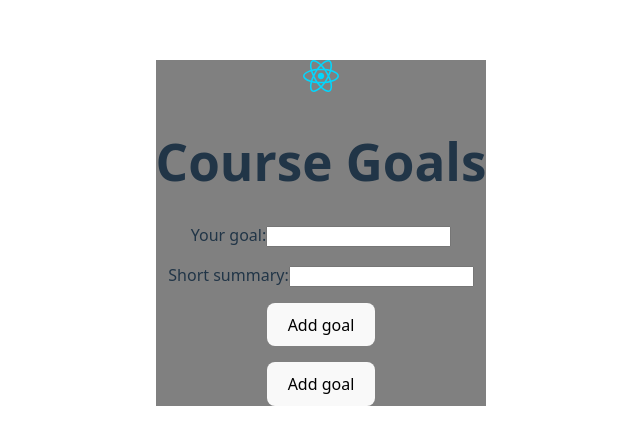
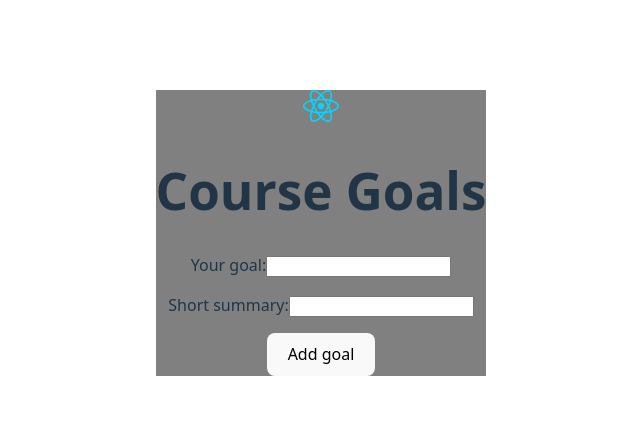
Before and after one commit to carlosjtandem/TS-and-React, a React (Vite) app in the folder react-ts-basics/: page / in a window 1280 px wide. Shown: the part 159-604 px from the top of the page, without its empty margins (319-959 px from the left). Built offline with nearby package versions, Linux system fonts and the light colour scheme.

Commit message:
Added useRef logic

```diff
--- a/react-ts-basics/src/App.tsx
+++ b/react-ts-basics/src/App.tsx
@@ -16,12 +16,12 @@ function App() {
   // const [goals, setGoals] = useState([]);  // common use, in this case the goals is an array of objects
   const [goals, setGoals] = useState<CourseGoal[]>([]);
 
-  function handleAddGoal() {
+  function handleAddGoal(goal: string, summary: string) {
     console.log("Add goal");
     setGoals((prevGoals) => {
       const newGoal: CourseGoal = {
-        title: "New goal",
-        description: "New goal description",
+        title: goal,
+        description: summary,
         id: Math.random(),
       };
       // const newGoals = [...prevGoals, newGoal];  // this is the same as the next line
@@ -38,8 +38,8 @@ function App() {
       <Header image={{ src: goalsImg, alt: "A list of goals" }}>
         <h1>Course Goals</h1>
       </Header>
-      <NewGoal />
-      <button onClick={handleAddGoal}>Add goal</button>
+      <NewGoal onAddGoal={handleAddGoal}/>
+      {/* <button onClick={handleAddGoal}>Add goal</button> */}
       <CourseGoalList goals={goals} onDeleteGoal={handleDeleteGoal} />
     </div>
   );
--- a/react-ts-basics/src/components/NewGoal.tsx
+++ b/react-ts-basics/src/components/NewGoal.tsx
@@ -1,19 +1,36 @@
-import { FormEvent } from "react";
+import { FormEvent, useRef } from "react";
 
-export default function NewGoal() {
-  function handleSubmit(event: FormEvent) {
+type NewGoalProps = {
+  onAddGoal: (goal: string, summary: string) => void;
+};
+
+export default function NewGoal({ onAddGoal }: NewGoalProps) {
+  //To use in each input
+  const goal = useRef<HTMLInputElement>(null); // We should initializate with null because is necesary when we use useRef
+  const summary = useRef<HTMLInputElement>(null);
+
+  // A prop that recieve a value as a function
+
+  function handleSubmit(event: FormEvent<HTMLFormElement>) {
     //prevent user default behaivor
     event.preventDefault();
+
+    const enteredGoal = goal.current!.value; // '!'= means that the values not should be null.
+    const enteredSummary = summary.current!.value;
+    // we'll use useREF to get info from the input values
+    // new FormData(event.currentTarget);
+    event.currentTarget.reset(); // To clear the inputs after submiting
+    onAddGoal(enteredGoal, enteredSummary);
   }
   return (
     <form onSubmit={handleSubmit}>
       <p>
         <label>Your goal:</label>
-        <input id="goal" type="text" />
+        <input id="goal" type="text" ref={goal} />
       </p>
       <p>
         <label>Short summary:</label>
-        <input id="summary" type="text" />
+        <input id="summary" type="text" ref={summary} />
       </p>
       <p>
         <button>Add goal</button>
```
